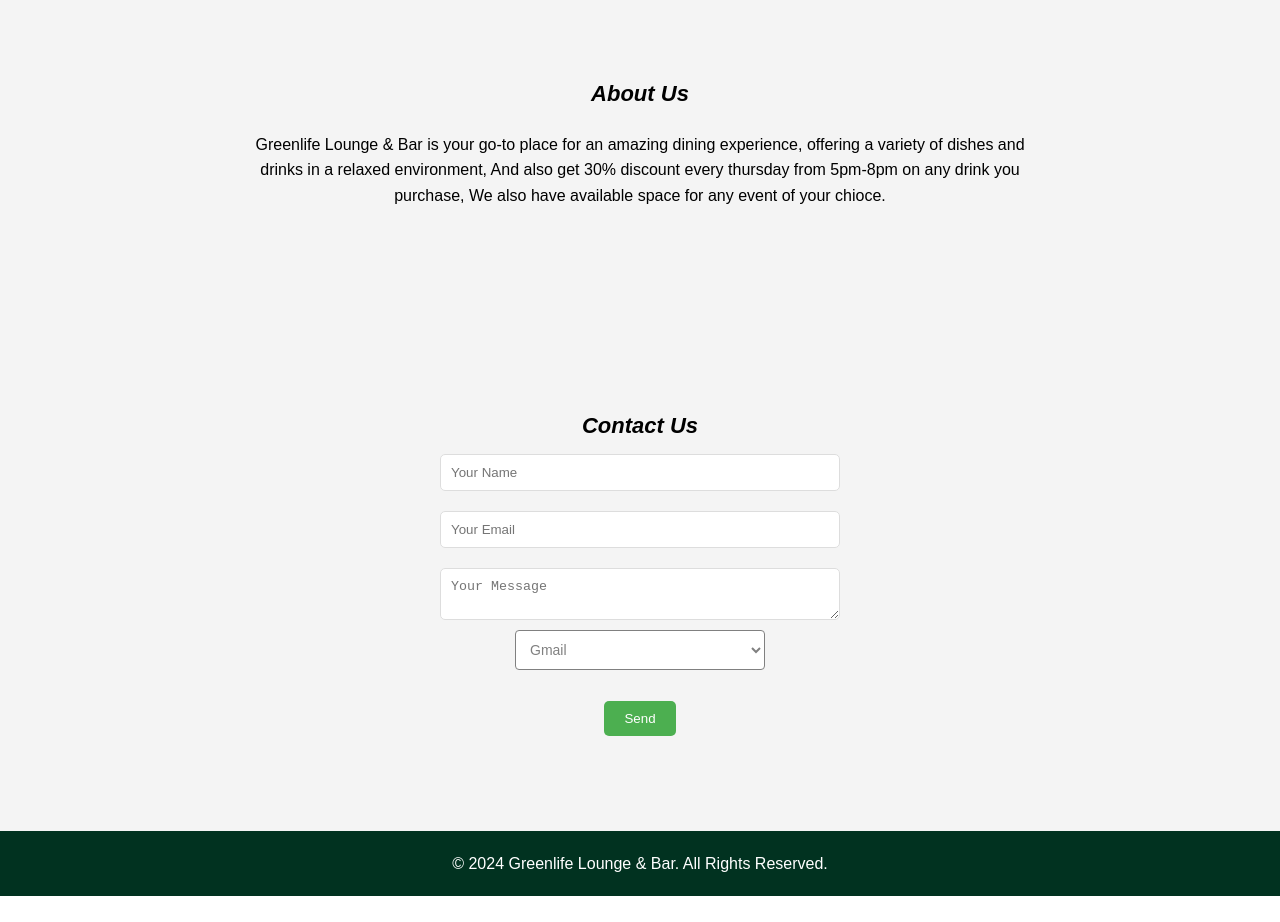
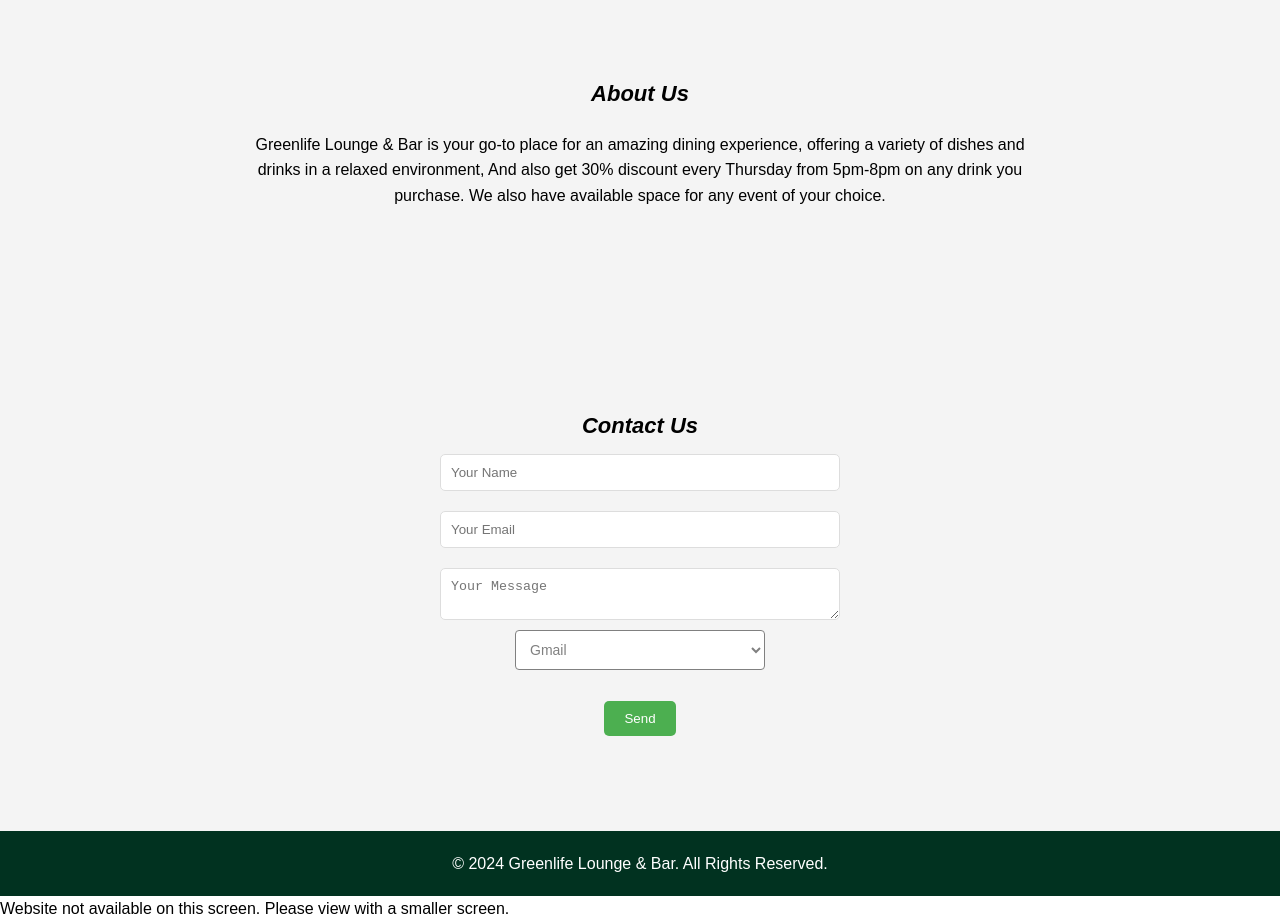
Before and after one commit to AMOSCHIGOZIE/GREENLIFE-LOUNGE-GRILL-, a plain HTML site: page index.html in a window 1280 px wide. Shown: the part 1100-2022 px from the top of the page. Before the commit the page ends 1996 px from the top, so only its background shows below. Drawn offline with Linux system fonts and the light colour scheme.

Commit message:
index.html

```diff
--- a/index.html
+++ b/index.html
@@ -1,13 +1,14 @@
 <!DOCTYPE html>
 <html lang="en">
 <head>
-    <meta charset="UTF-8">
-    <meta name="viewport" content="width=device-width, initial-scale=1.0">
-
+  <meta charset="UTF-8" />
+  <meta name="viewport" content="width=device-width, initial-scale=1.0" />
   <title>Greenlife Lounge and Bar</title>
-    <link rel="stylesheet" href="style.css">
+  <link rel="stylesheet" href="style.css" />
 </head>
 <body>
+  <!-- Wrapper for the entire website -->
+  <div class="site-wrapper">
     <!-- Navigation Menu -->
     <header>
       <div class="logo">
@@ -50,20 +51,17 @@
           <a href="stepfry4/stepfry.html" target="_blank" class="blinking-link">STIR FRY SPAGHETTI</a>
           <a href="stepfry4/stepfry.html" target="_blank"><p>Price: ₦1500</p></a>
         </div>
-
         <div class="menu-item">
           <a href="catfish-center.html" target="_blank" class="blinking-link">BARBECUE CATFISH</a>
           <a href="catfish-center.html" target="_blank"><p>Price: ₦10,000</p></a>
         </div>
-
-
         <div class="menu-item">
           <a href="small-chop.html" target="_blank" class="blinking-link">CLASSIC SMALL-CHOP</a>
           <a href="small-chop.html" target="_blank"><p>Click to view price</p></a>
         </div>
-
         <div class="menu-item">
           <a href="indexs.html" target="_blank" class="blinking-link">TAP FOR MORÉ MÉNU LÍST </a>
+        </div>
       </div>
     </section>
 
@@ -71,7 +69,7 @@
     <section id="about" class="about-section">
       <h2>About Us</h2>
       <p>Greenlife Lounge & Bar is your go-to place for an amazing dining experience, offering a variety of dishes and drinks in a relaxed environment,
-         And also get 30% discount every thursday from 5pm-8pm on any drink you purchase,  We also have available space for any event of your chioce.</p>
+        And also get 30% discount every Thursday from 5pm-8pm on any drink you purchase. We also have available space for any event of your choice.</p>
     </section>
 
     <!-- Contact Us Section -->
@@ -94,6 +92,13 @@
     <footer>
       <p>&copy; 2024 Greenlife Lounge & Bar. All Rights Reserved.</p>
     </footer>
+  </div>
+
+  <!-- Glitch effect message for large screens -->
+  <div class="desktop-message">
+    Website not available on this screen. Please view with a smaller screen.
+  </div>
+
   <script src="script.js"></script>
 </body>
 </html>
```
Lines whose indentation alone changed are shown as unchanged.
